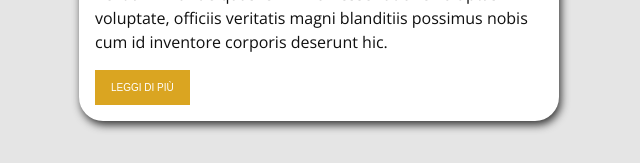
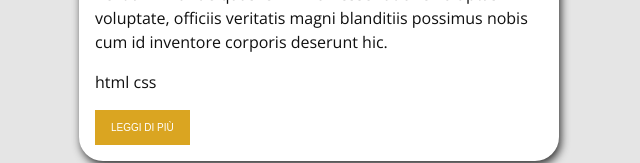
Before and after one commit to Giulia-Ciampelli/react-props, a React (Vite) app: page / in a window 1280 px wide. Shown: the part 640-803 px from the top of the page, without its empty margins (321-961 px from the left). Built offline with nearby package versions, Linux system fonts and the light colour scheme.

Commit message:
docs: add tags section on card

```diff
--- a/src/components/Card/PostCard.jsx
+++ b/src/components/Card/PostCard.jsx
@@ -1,13 +1,14 @@
 // importazioni
 import style from '../Button/Button.module.css';
 
-export default function PostCard({post}) {
+export default function PostCard({ post }) {
 
     // logica
     const button = 'leggi di più';
 
     // markup
     return (
+        <>
             <div className="card">
                 <div className="card-top">
                     <img src="https://picsum.photos/600/400" alt={post.title} />
@@ -19,10 +20,14 @@ export default function PostCard({post}) {
                     <p>
                         {post.content}
                     </p>
+                    <p className="tags">
+                        {post.tags.join(' ')}
+                    </p>
                     <button className={style.btn}>
                         {button.toUpperCase()}
                     </button>
                 </div>
             </div>
+        </>
     )
 }
```
Lines whose indentation alone changed are shown as unchanged.
